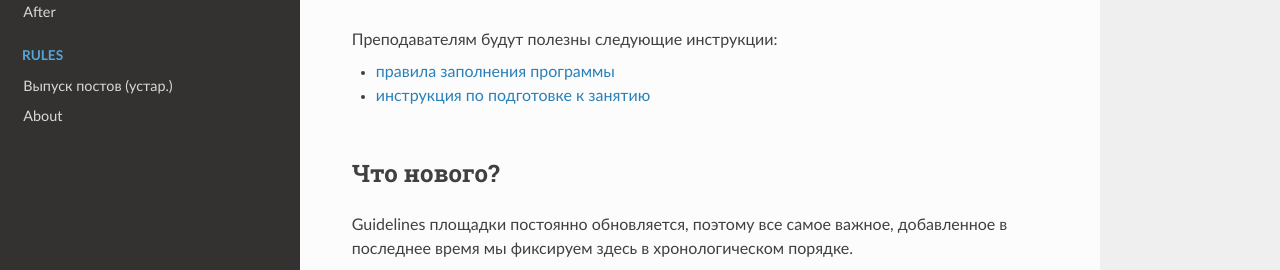
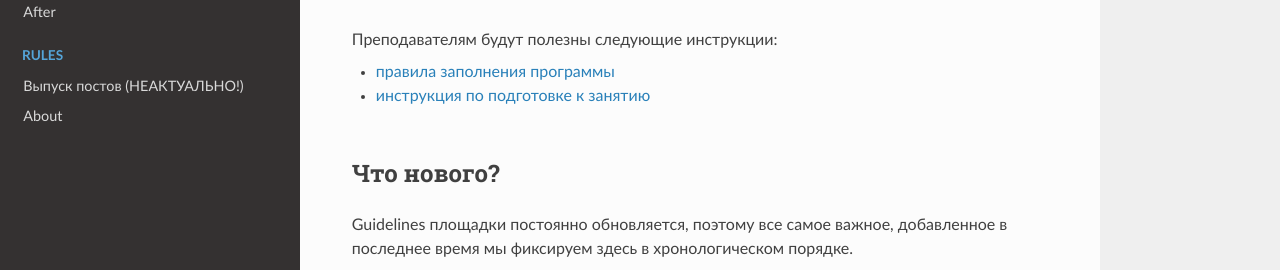
Before and after one commit to arsenyafonin/wiki, an MkDocs documentation site: the page built from docs/index.md, in a window 1280 px wide. Shown: the part 375-645 px from the top of the page. Built offline with MkDocs 1.6.1, drawn with Linux system fonts in a browser that asks for light colours; nearby versions of some CDN libraries; old or Windows-style settings are respelled for this version of MkDocs.

Commit message:
Update mkdocs.yml

```diff
--- a/mkdocs.yml
+++ b/mkdocs.yml
@@ -10,7 +10,7 @@ pages:
     - Before: 'ins_08_before.md'
     - After: 'ins_09_after.md'
 - RULES:
-    - Выпуск постов (устар.): 'INS_05_Posts.md'
+    - Выпуск постов (НЕАКТУАЛЬНО!): 'INS_05_Posts.md'
 - About: about.md
 
 theme: readthedocs
```
